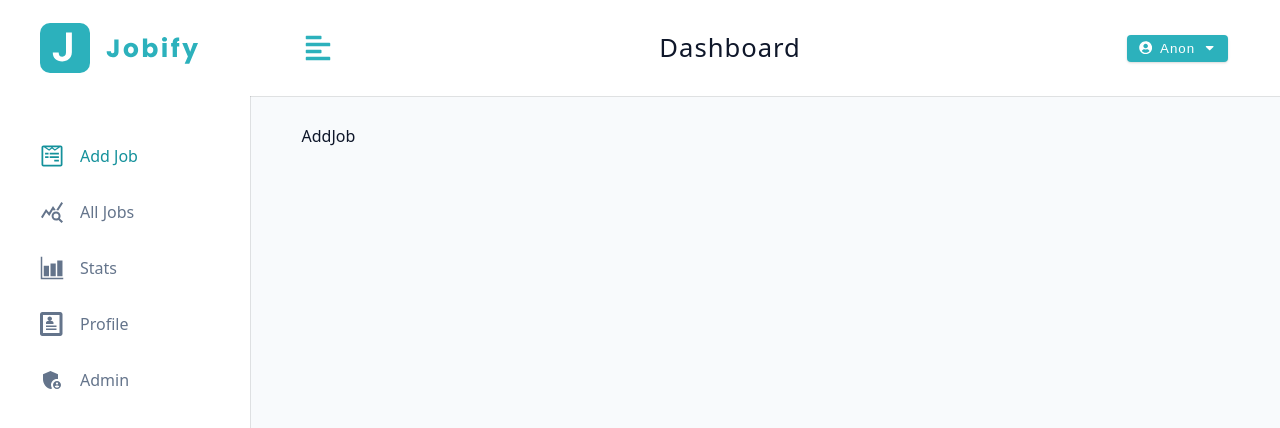
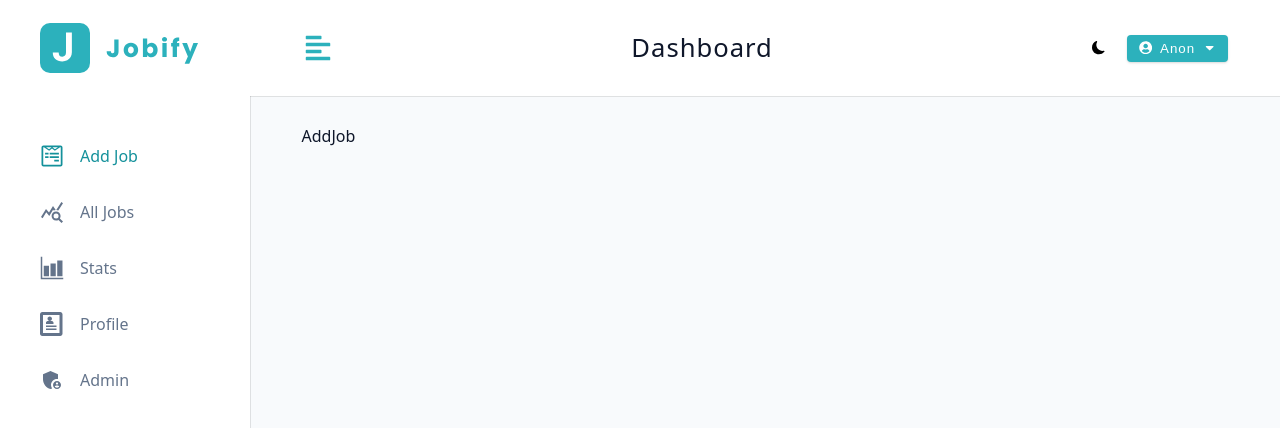
Before and after one commit to nejil0x1/job-portal, a React (Vite) app in the folder client/: page /dashboard in a window 1280 px wide. Shown: the top 428 px of the page. Built offline with nearby package versions, Linux system fonts and the light colour scheme.

Commit message:
Theme toggle setup

```diff
--- a/client/src/App.jsx
+++ b/client/src/App.jsx
@@ -12,6 +12,14 @@ import {
 	Profile,
 	Admin,
 } from './pages';
+
+export const checkDefaultTheme = () => {
+	const isDarkTheme = localStorage.getItem('darkTheme') === 'true';
+	document.body.classList.toggle('dark-theme', isDarkTheme);
+	return isDarkTheme;
+};
+
+const isDarkThemeEnabled = checkDefaultTheme();
 
 const router = createBrowserRouter([
 	{
--- a/client/src/assets/wrappers/ThemeToggle.js
+++ b/client/src/assets/wrappers/ThemeToggle.js
@@ -12,5 +12,8 @@ const Wrapper = styled.button`
 		font-size: 1.15rem;
 		color: var(--text-color);
 	}
+	.toggle-icon:hover {
+		color: #000000;
+	}
 `;
 export default Wrapper;
--- a/client/src/components/Navbar.jsx
+++ b/client/src/components/Navbar.jsx
@@ -3,6 +3,7 @@ import { FaAlignLeft } from 'react-icons/fa';
 import Logo from './Logo';
 import { useDashboardContext } from '../pages/DashboardLayout';
 import LogoutContainer from './LogoutContainer';
+import ThemeToggle from './ThemeToggle';
 
 const Navbar = () => {
 	const { toggleSidebar } = useDashboardContext();
@@ -18,6 +19,7 @@ const Navbar = () => {
 					<h4 className='logo-text'>dashboard</h4>
 				</div>
 				<div className='btn-container'>
+					<ThemeToggle />
 					<LogoutContainer />
 				</div>
 			</div>
--- /dev/null
+++ b/client/src/components/ThemeToggle.jsx
@@ -0,0 +1,19 @@
+import { BsFillSunFill, BsFillMoonFill } from 'react-icons/bs';
+import Wrapper from '../assets/wrappers/ThemeToggle';
+import { useDashboardContext } from '../pages/DashboardLayout';
+
+const ThemeToggle = () => {
+	const { isDarkTheme, toggleDarkTheme } = useDashboardContext();
+
+	return (
+		<Wrapper onClick={toggleDarkTheme}>
+			{isDarkTheme ? (
+				<BsFillSunFill className='toggle-icon' />
+			) : (
+				<BsFillMoonFill />
+			)}
+		</Wrapper>
+	);
+};
+
+export default ThemeToggle;
--- a/client/src/pages/DashboardLayout.jsx
+++ b/client/src/pages/DashboardLayout.jsx
@@ -2,6 +2,7 @@ import { createContext, useContext, useState } from 'react';
 import { Outlet } from 'react-router-dom';
 import Wrapper from '../assets/wrappers/Dashboard';
 import { BigSidebar, Navbar, SmallSidebar } from '../components';
+import { checkDefaultTheme } from '../App';
 
 const DashboardContext = createContext();
 
@@ -9,10 +10,13 @@ const DashboardLayout = () => {
 	// temp
 	const user = { name: 'anon' };
 	const [showSidebar, setShowSidebar] = useState(false);
-	const [isDarkTheme, setIsDarkTheme] = useState(false);
+	const [isDarkTheme, setIsDarkTheme] = useState(checkDefaultTheme());
 
 	const toggleDarkTheme = async () => {
-		console.log('dark themse');
+		const newDarkTheme = !isDarkTheme;
+		setIsDarkTheme(newDarkTheme);
+		document.body.classList.toggle('dark-theme', newDarkTheme);
+		localStorage.setItem('darkTheme', newDarkTheme);
 	};
 
 	const toggleSidebar = async () => {
```
Lines whose indentation alone changed are shown as unchanged.
